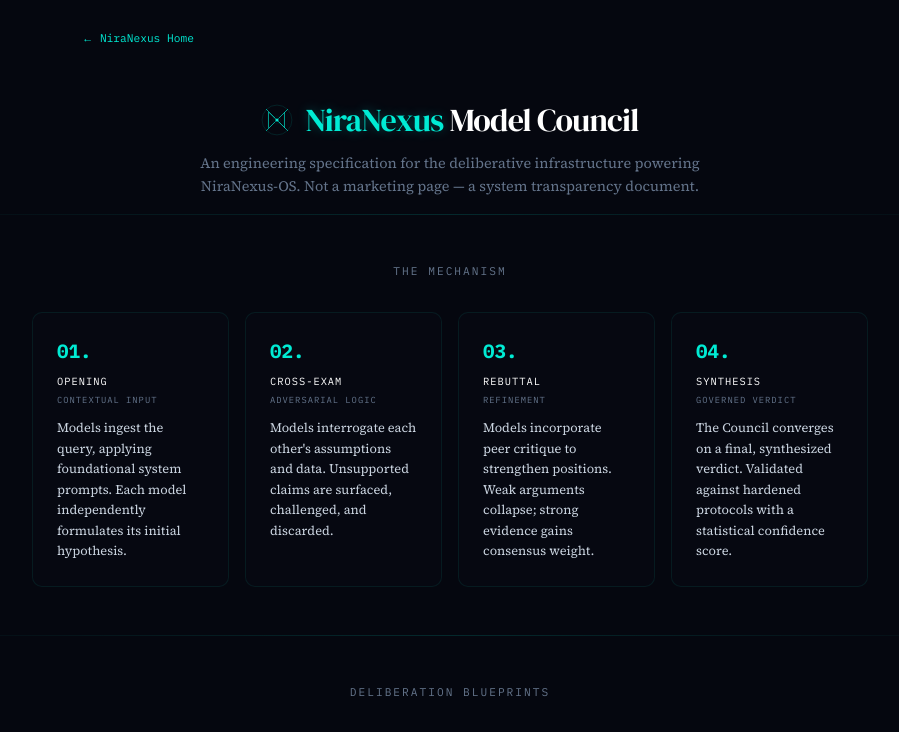
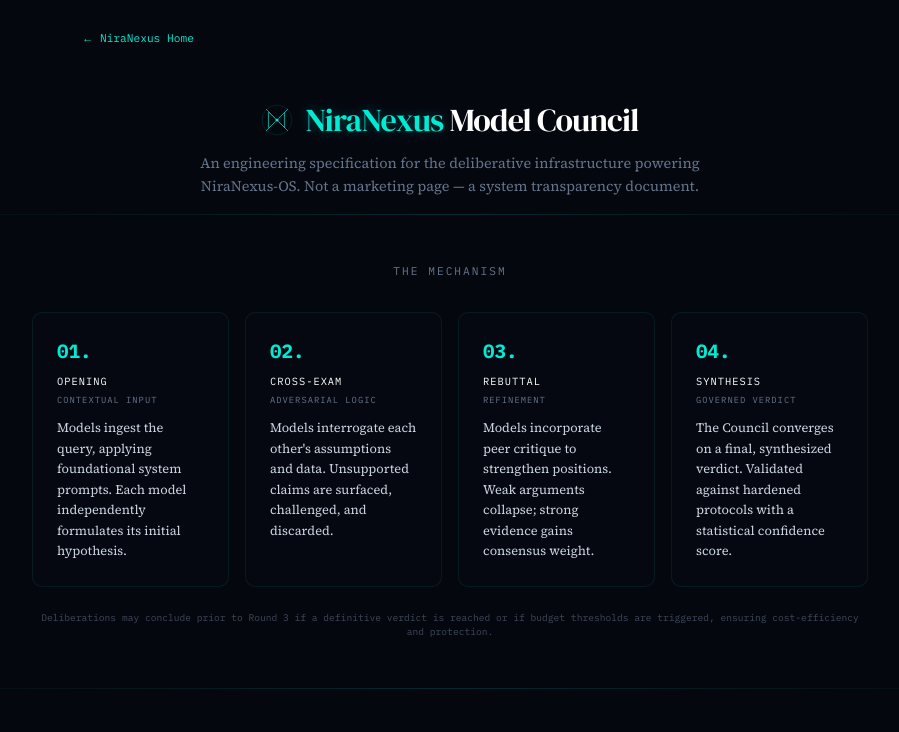
Before and after one commit to NiraNexus/niranexus-hero, a Next.js app: page /model-council in a window 1280 px wide. Shown: the top 732 px of the page, without its empty margins (190-1089 px from the left). Built offline with nearby package versions, Linux system fonts and the light colour scheme; no server answers.

Commit message:
feat: governance note + systemic consulting on /model-council

```diff
--- a/src/app/model-council/page.tsx
+++ b/src/app/model-council/page.tsx
@@ -60,6 +60,9 @@ export default function ModelCouncilPage() {
           <PhaseCard phase="03" title="Rebuttal" label="Refinement" body="Models incorporate peer critique to strengthen positions. Weak arguments collapse; strong evidence gains consensus weight." />
           <PhaseCard phase="04" title="Synthesis" label="Governed Verdict" body="The Council converges on a final, synthesized verdict. Validated against hardened protocols with a statistical confidence score." />
         </div>
+        <p style={{ fontFamily: 'var(--font-mono)', fontSize: '0.6rem', color: '#64748b', textAlign: 'center', marginTop: '1.5rem', opacity: 0.6 }}>
+          Deliberations may conclude prior to Round 3 if a definitive verdict is reached or if budget thresholds are triggered, ensuring cost-efficiency and protection.
+        </p>
       </section>
 
       <Divider />
@@ -83,7 +86,7 @@ export default function ModelCouncilPage() {
             </p>
           </div>
           <div style={{ padding: '1.5rem', backgroundColor: 'rgba(10, 14, 26, 0.3)', borderRadius: 10, border: '1px solid rgba(0, 235, 212, 0.08)' }}>
-            <h3 style={{ fontFamily: 'var(--font-mono)', fontSize: '0.65rem', color: '#00ebd4', textTransform: 'uppercase', letterSpacing: '1px', marginBottom: '0.5rem' }}>Strategic Consulting</h3>
+            <h3 style={{ fontFamily: 'var(--font-mono)', fontSize: '0.65rem', color: '#00ebd4', textTransform: 'uppercase', letterSpacing: '1px', marginBottom: '0.5rem' }}>Systemic Consulting</h3>
             <p style={{ fontFamily: 'var(--font-body)', fontSize: '0.82rem', color: '#cbd5e1', lineHeight: 1.6, margin: 0 }}>
               Encoded business logic providing a structural Founder&apos;s lens to complex operational decisions with adversarial validation.
             </p>
```
